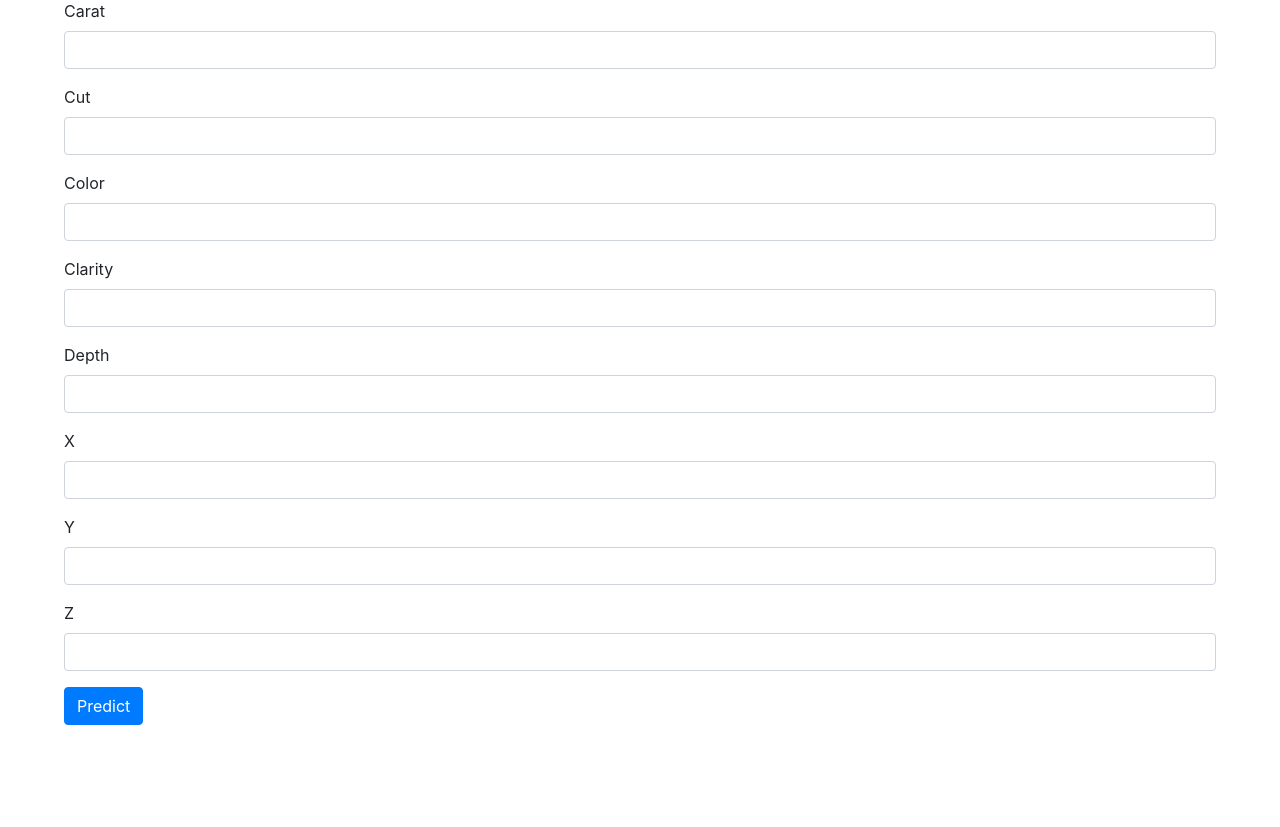
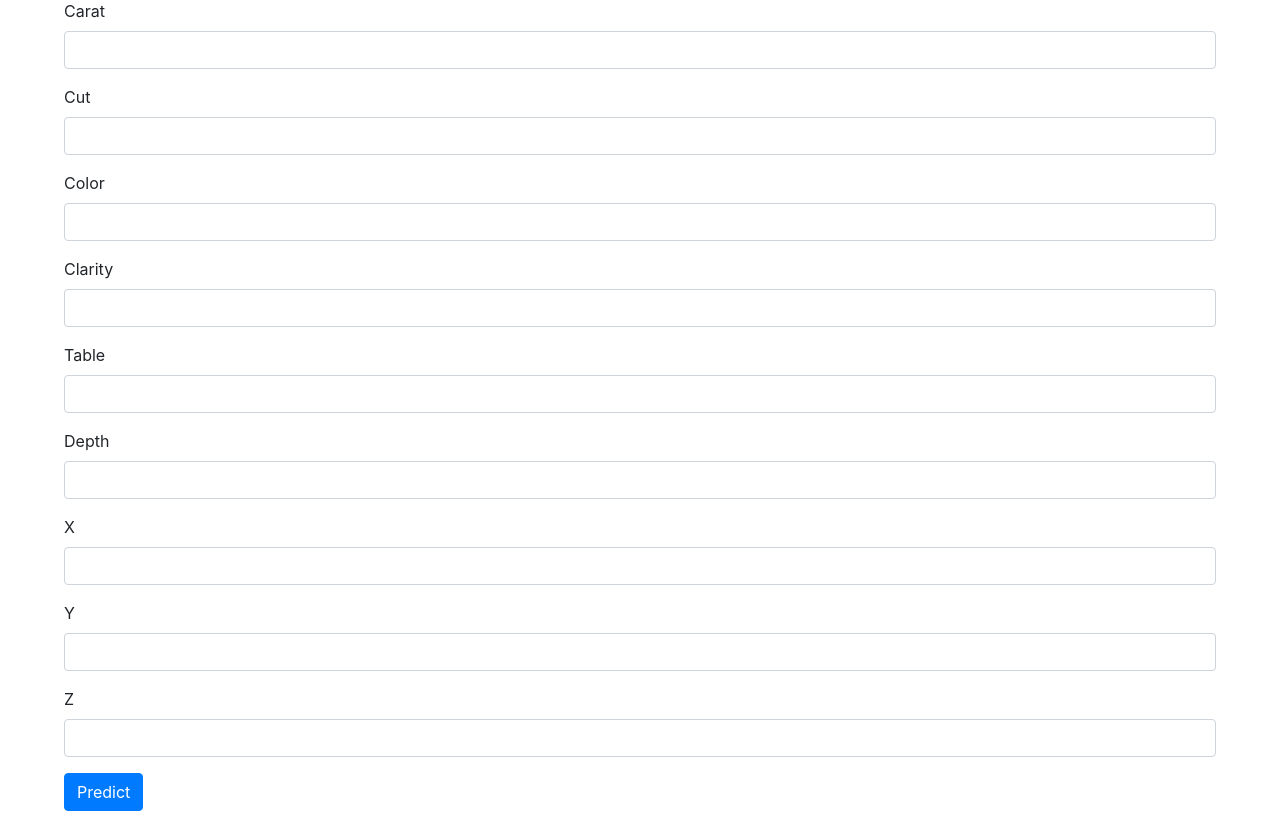
Before and after one commit to avibarouch/diamonds, a Flask app: page /predict in a window 1280 px wide. Shown: the part 71-898 px from the top of the page. Before the commit the page ends 796 px from the top, so only its background shows below. Run offline with Flask 2, Linux system fonts and the light colour scheme; some libraries are stand-ins or nearby versions.

Commit message:
Templates improvements

```diff
--- a/templates/predict.html
+++ b/templates/predict.html
@@ -19,6 +19,10 @@
     <input type="text" class="form-control" id="clarity" name="clarity">
   </div>
   <div class="mb-3">
+    <label for="table" class="form-label">Table</label>
+    <input type="text" class="form-control" id="table" name="table">
+  </div>
+  <div class="mb-3">
     <label for="depth" class="form-label">Depth</label>
     <input type="text" class="form-control" id="depth" name="depth">
   </div>
```
Also changed, not shown: templates/fetch_data.html (added, +8 -0 lines), templates/res.html (+7 -1 lines).
